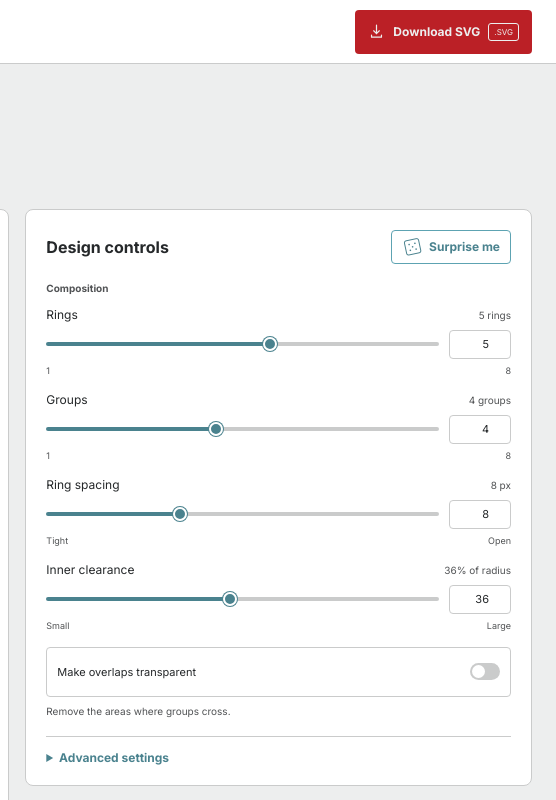
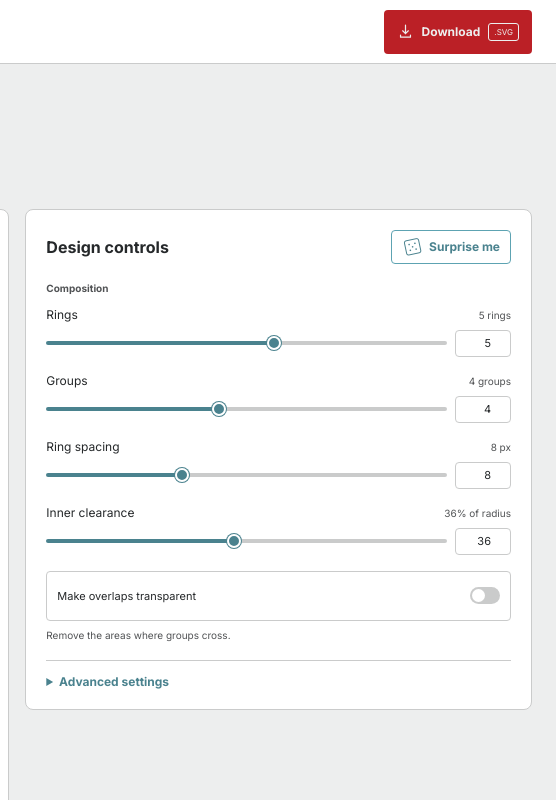
Before and after one commit to EMRL/pressbooks-shapes, a plain HTML site: page index.html in a window 1280 px wide. Shown: the top 800 px of the page, 724-1280 px from the left. Drawn offline with nearby package versions, Linux system fonts and the light colour scheme.

Commit message:
Tighten slider controls and add brandmark favicon

```diff
--- a/index.html
+++ b/index.html
@@ -6,6 +6,7 @@
     <meta name="theme-color" content="#edeeee">
     <meta name="description" content="Build precise concentric compositions and export them as SVG.">
     <title>Pressbooks Shapes · Create a composition</title>
+    <link rel="icon" type="image/svg+xml" href="assets/pressbooks-brandmark.svg">
     <link rel="preconnect" href="https://fonts.googleapis.com">
     <link rel="preconnect" href="https://fonts.gstatic.com" crossorigin>
     <link href="https://fonts.googleapis.com/css2?family=Inter:wght@400;700&display=swap" rel="stylesheet">
@@ -20,7 +21,7 @@
           <img class="brand-mark" src="assets/pressbooks-brandmark.svg" alt="">
           <span class="brand-name"><strong>Pressbooks</strong> Shapes</span>
         </a>
-        <div class="topbar-actions"><button class="export-button topbar-export" id="download-svg" type="button"><svg viewBox="0 0 24 24" aria-hidden="true"><path d="M12 3v12m0 0 4-4m-4 4-4-4M5 17v3h14v-3"/></svg>Download SVG<span class="file-tag">.SVG</span></button></div>
+        <div class="topbar-actions"><button class="export-button topbar-export" id="download-svg" type="button"><svg viewBox="0 0 24 24" aria-hidden="true"><path d="M12 3v12m0 0 4-4m-4 4-4-4M5 17v3h14v-3"/></svg>Download<span class="file-tag">.SVG</span></button></div>
       </div>
     </header>
     <span id="surprise-status" class="sr-only" role="status" aria-live="polite"></span>
--- a/styles.css
+++ b/styles.css
@@ -81,15 +81,16 @@ h1 { margin: 0 0 9px; font-size: clamp(26px, 3vw, 32px); line-height: 1.08; font
 .control-label { display: flex; justify-content: space-between; align-items: baseline; gap: 10px; margin-bottom: 8px; font-size: 12px; }
 .control-label label { color: var(--dark-100); font-weight: 400; }
 .control-label output, .position-axis output { color: var(--dark-80); font-size: 10px; }
-.range-input-row { display: grid; grid-template-columns: minmax(0, 1fr) 62px; gap: 10px; align-items: center; }
+.range-input-row { display: grid; grid-template-columns: minmax(0, 1fr) 56px; gap: 8px; align-items: center; }
 .range-input-row input[type="range"] { min-width: 0; }
-.range-number { width: 100%; height: 29px; border: 1px solid var(--light-60); border-radius: 4px; padding: 0 6px; background: var(--surface); color: var(--dark-100); font-size: 11px; text-align: right; }
+.range-number { width: 100%; height: 27px; border: 1px solid var(--light-60); border-radius: 4px; padding: 0 4px; background: var(--surface); color: var(--dark-100); font-size: 11px; text-align: right; }
 .range-number:focus-visible { outline: 2px solid var(--pathways-120); outline-offset: 2px; }
 input[type="range"] { display: block; width: 100%; height: 4px; margin: 0; appearance: none; border-radius: 99px; background: linear-gradient(to right,var(--pathways-120) var(--range-progress,0%),var(--light-60) var(--range-progress,0%)); cursor: pointer; }
 input[type="range"]::-webkit-slider-thumb { width: 14px; height: 14px; appearance: none; border: 2px solid var(--surface); border-radius: 50%; background: var(--pathways-120); box-shadow: 0 0 0 1px var(--pathways-120); }
 input[type="range"]::-moz-range-thumb { width: 11px; height: 11px; border: 2px solid var(--surface); border-radius: 50%; background: var(--pathways-120); box-shadow: 0 0 0 1px var(--pathways-120); }
 input[type="range"]:focus-visible { outline: 2px solid var(--pathways-120); outline-offset: 5px; }
 .range-ends { display: flex; justify-content: space-between; gap: 10px; margin-top: 6px; color: var(--dark-80); font-size: 9px; }
+.range-input-row + .range-ends { display: none; }
 .control-help { margin: 7px 0 0; color: var(--dark-80); font-size: 10px; line-height: 1.45; }
 .advanced-controls { margin-top: 18px; border-top: 1px solid var(--light-60); padding-top: 13px; }
 .advanced-controls summary { color: var(--pathways-120); font-size: 12px; font-weight: 700; cursor: pointer; }
```
